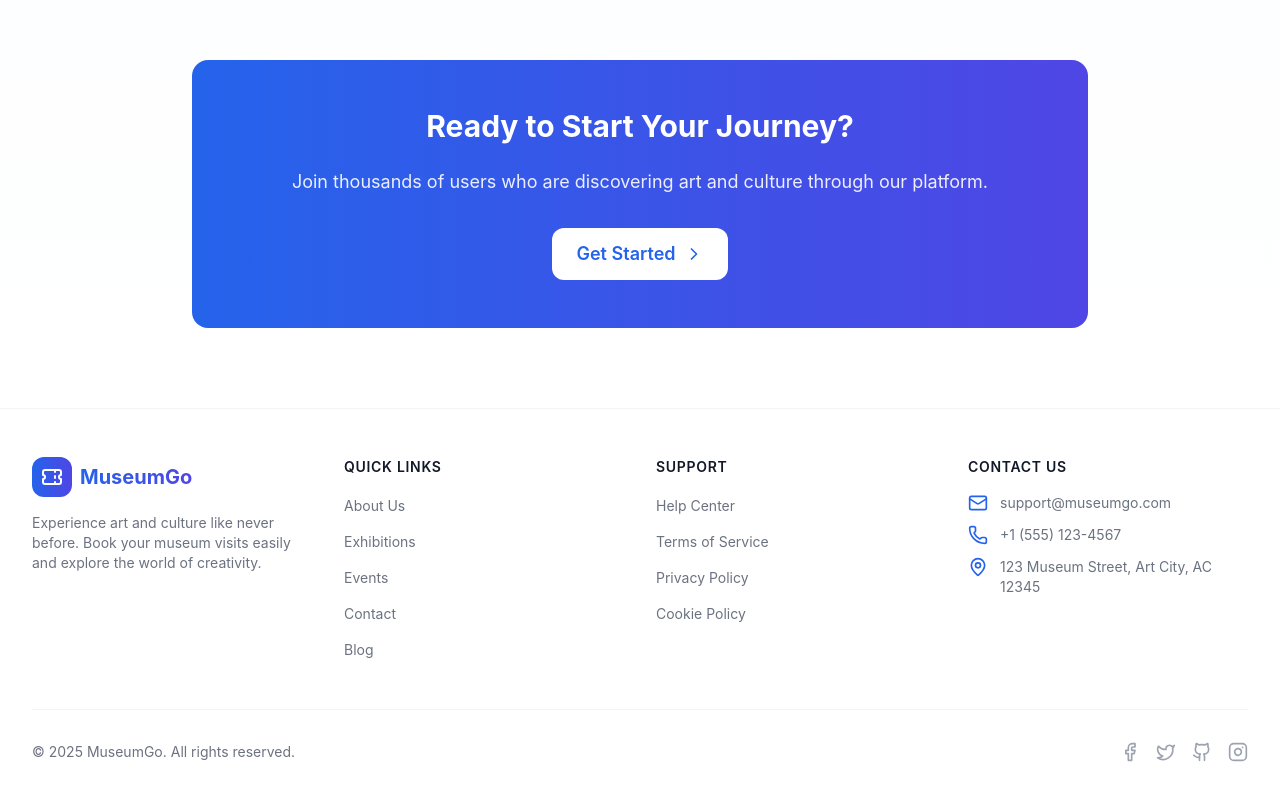
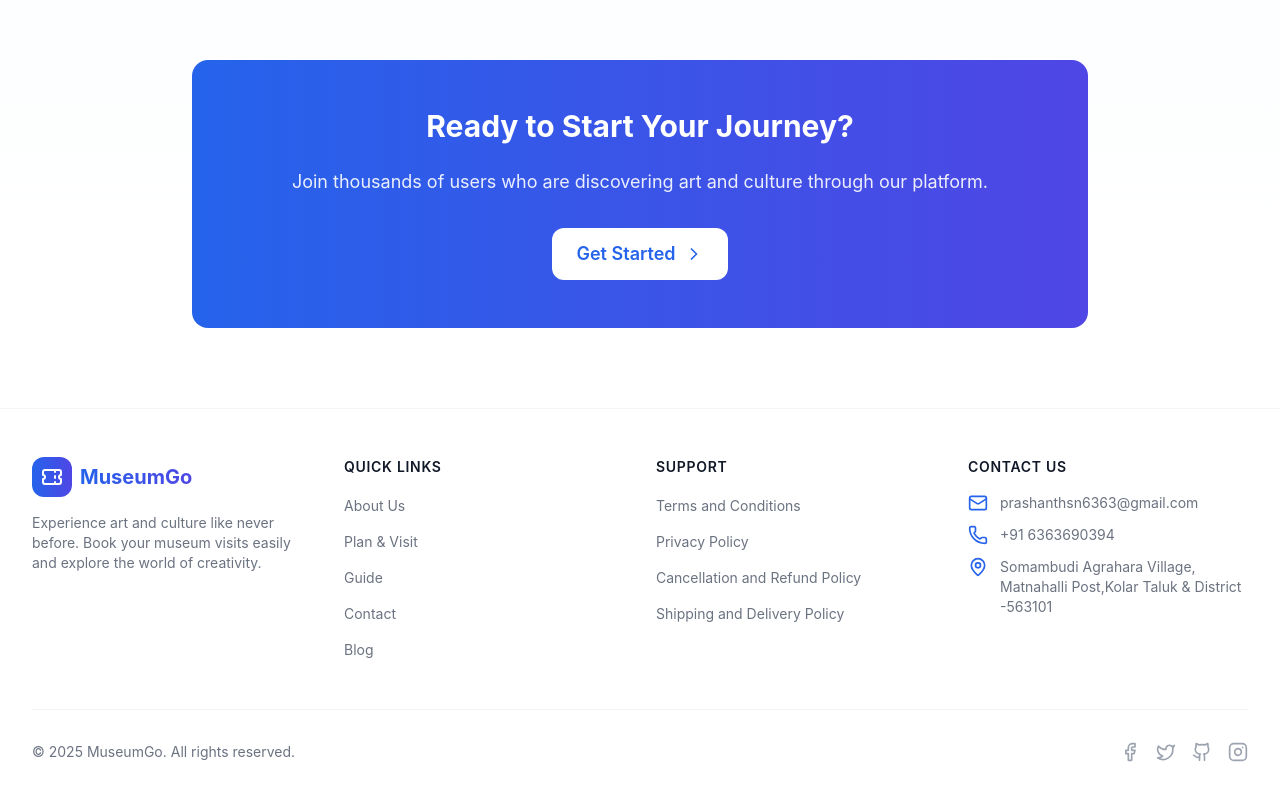
Before and after one commit to Prashanth0718/ONLINE-CHATBOT-TICKETING-SYSTEM, a React (Vite) app in the folder frontend/: page / in a window 1280 px wide. Shown: the part 3045-3845 px from the top of the page. Built offline with nearby package versions, Linux system fonts and the light colour scheme.

Commit message:
Links Updated in Footer

```diff
--- a/frontend/src/components/Footer.jsx
+++ b/frontend/src/components/Footer.jsx
@@ -3,28 +3,28 @@ import { Facebook, Twitter, Github, Instagram, Mail, Phone, MapPin } from 'lucid
 
 const navigation = {
   main: [
-    { name: "About Us", href: "/" },
-    { name: "Exhibitions", href: "/" },
-    { name: "Events", href: "/" },
-    { name: "Contact", href: "/" },
+    { name: "About Us", href: "/about" },
+    { name: "Plan & Visit", href: "/plan-visit" },
+    { name: "Guide", href: "/guide" },
+    { name: "Contact", href: "/contact" },
     { name: "Blog", href: "/" },
   ],
   support: [
-    { name: "Help Center", href: "/" },
-    { name: "Terms of Service", href: "/" },
-    { name: "Privacy Policy", href: "/" },
-    { name: "Cookie Policy", href: "/" },
+    { name: "Terms and Conditions", href: "https://merchant.razorpay.com/policy/PxvBZpRFn3qLEU/terms" },
+    { name: "Privacy Policy", href: "https://merchant.razorpay.com/policy/PxvBZpRFn3qLEU/privacy" },
+    { name: "Cancellation and Refund Policy", href: "https://merchant.razorpay.com/policy/PxvBZpRFn3qLEU/refund" },
+    { name: "Shipping and Delivery Policy", href: "https://merchant.razorpay.com/policy/PxvBZpRFn3qLEU/shipping" },
   ],
   social: [
-    { name: "Facebook", href: "#", icon: Facebook },
-    { name: "Twitter", href: "#", icon: Twitter },
-    { name: "GitHub", href: "#", icon: Github },
-    { name: "Instagram", href: "#", icon: Instagram },
+    { name: "Facebook", href: "https://www.facebook.com/prashanth.sn.2003", icon: Facebook },
+    { name: "Twitter", href: "https://x.com/prashanth_arya_", icon: Twitter },
+    { name: "GitHub", href: "https://github.com/Prashanth0718", icon: Github },
+    { name: "Instagram", href: "https://www.instagram.com/__.prashanth_kshatriyas18.__/", icon: Instagram },
   ],
   contact: [
-    { icon: Mail, text: "support@museumgo.com" },
-    { icon: Phone, text: "+1 (555) 123-4567" },
-    { icon: MapPin, text: "123 Museum Street, Art City, AC 12345" },
+    { icon: Mail, text: "prashanthsn6363@gmail.com" },
+    { icon: Phone, text: "+91 6363690394" },
+    { icon: MapPin, text: "Somambudi Agrahara Village, Matnahalli Post,Kolar Taluk & District -563101" },
   ],
 };
 
```
